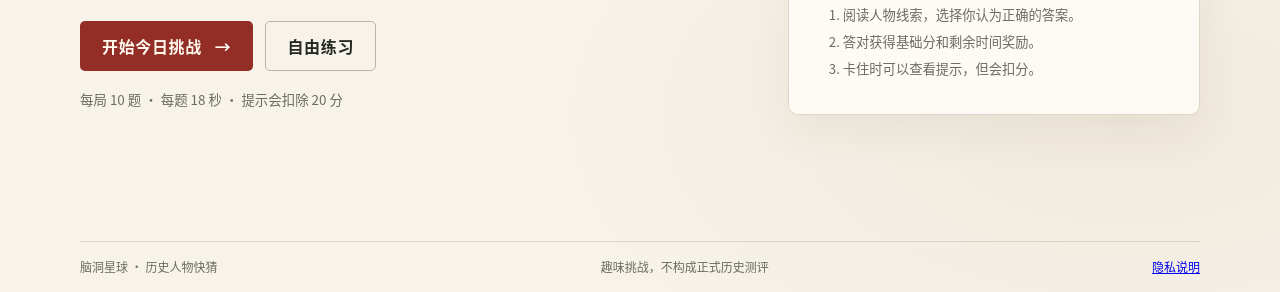
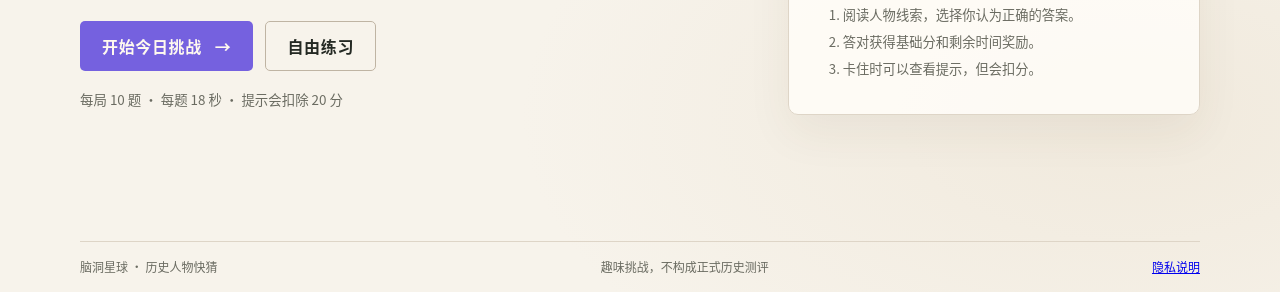
Before and after one commit to zhangq7726-png/zhangq7726.github.io, a plain HTML site: page game.html in a window 1280 px wide. Shown: the part 508-800 px from the top of the page. Drawn offline with Linux system fonts and the light colour scheme.

Commit message:
Align game page accent with Brainverse brand

```diff
--- a/game.css
+++ b/game.css
@@ -5,9 +5,9 @@
   --ink: #242923;
   --muted: #6a6b61;
   --line: #ded5c7;
-  --red: #922e26;
-  --red-dark: #72221b;
-  --gold: #b28a4c;
+  --red: #7561df;
+  --red-dark: #5e4bc5;
+  --gold: #9c87e8;
   --serif: "Noto Serif CJK SC", "Songti SC", "STSong", "SimSun", serif;
   --sans: "PingFang SC", "Microsoft YaHei", "Noto Sans CJK SC", system-ui, sans-serif;
 }
@@ -26,7 +26,7 @@ body {
 }
 button, a { font: inherit; }
 button { cursor: pointer; }
-button:focus-visible, a:focus-visible { outline: 3px solid #bd8c54; outline-offset: 3px; }
+button:focus-visible, a:focus-visible { outline: 3px solid #9b88ed; outline-offset: 3px; }
 .game-shell { min-height: 100vh; display: flex; flex-direction: column; }
 .game-header, .game-main, .game-footer { width: min(1120px, calc(100% - 48px)); margin-inline: auto; }
 .game-header {
```
